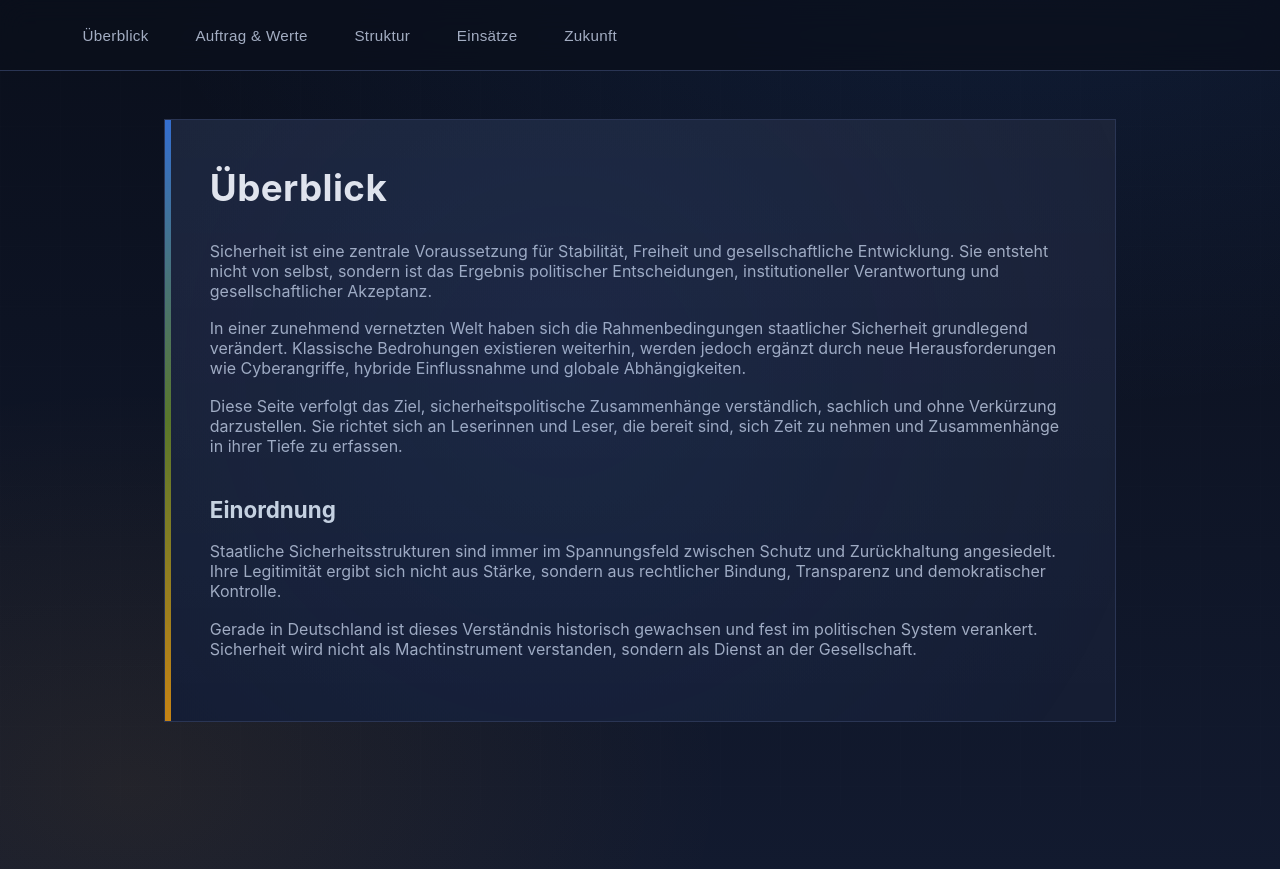
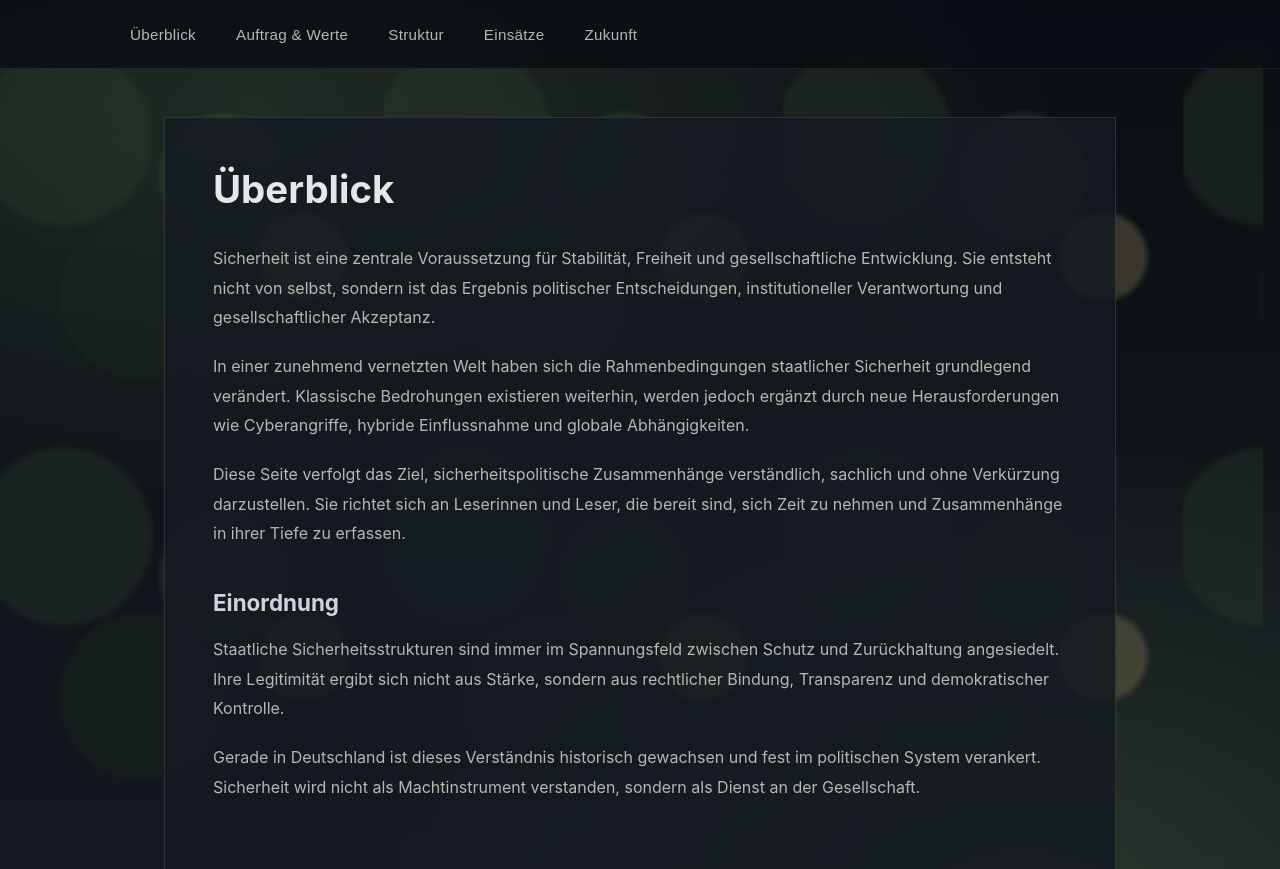
Before and after one commit to Raven1906/BundeswehrOriginal, a website: page public/index.html in a window 1280 px wide. Shown: the top 869 px of the page. Drawn offline with Linux system fonts and the light colour scheme.

Commit message:
Update style.css

```diff
--- a/public/style.css
+++ b/public/style.css
@@ -1,76 +1,75 @@
 :root{
-  --bg:#0a0f1c;
-  --bg2:#121a2f;
-  --card:#151d33;
-  --border:#2a3554;
+  --bg:#0b0f14;
+  --bg2:#141a20;
 
-  --text:#e6e8ee;
-  --muted:#a3adc2;
+  --camo1:#2f3e2f;
+  --camo2:#3b4a36;
+  --camo3:#1f2a1f;
+  --sand:#8b7d5a;
 
-  --blue:#3b82f6;
-  --amber:#f59e0b;
-  --olive:#6b8e23;
+  --text:#e5e7eb;
+  --muted:#b6b8b2;
 }
 
 /* RESET */
 *{box-sizing:border-box}
 body{
   margin:0;
-  font-family:"Inter",system-ui,sans-serif;
+  font-family:Inter,system-ui,sans-serif;
   color:var(--text);
   background:
-    radial-gradient(900px 500px at 80% -10%,rgba(59,130,246,.12),transparent),
-    radial-gradient(600px 400px at 10% 90%,rgba(245,158,11,.08),transparent),
+    radial-gradient(800px 400px at 20% 10%,rgba(47,62,47,.6),transparent),
+    radial-gradient(700px 500px at 80% 90%,rgba(59,74,54,.6),transparent),
     linear-gradient(180deg,var(--bg),var(--bg2));
   overflow-x:hidden;
 }
 
-/* ANIMATED GRID / MAP PATTERN */
+/* CAMO PATTERN (ANIMIERT!) */
 body::before{
   content:"";
   position:fixed;
   inset:0;
   z-index:-1;
-  opacity:.18;
+  opacity:.35;
   background-image:
-    linear-gradient(rgba(255,255,255,.05) 1px,transparent 1px),
-    linear-gradient(90deg,rgba(255,255,255,.05) 1px,transparent 1px);
-  background-size:60px 60px;
-  animation:mapMove 50s linear infinite;
+    radial-gradient(circle at 20% 30%,var(--camo1) 20%,transparent 22%),
+    radial-gradient(circle at 60% 40%,var(--camo2) 18%,transparent 20%),
+    radial-gradient(circle at 40% 70%,var(--camo3) 22%,transparent 24%),
+    radial-gradient(circle at 80% 60%,var(--sand) 10%,transparent 12%);
+  background-size:400px 400px;
+  animation:camoDrift 60s linear infinite;
 }
 
-@keyframes mapMove{
-  from{transform:translateY(0)}
-  to{transform:translateY(60px)}
+@keyframes camoDrift{
+  from{transform:translate(0,0)}
+  to{transform:translate(-200px,200px)}
 }
 
 /* HEADER */
 header{
   position:sticky;
   top:0;
-  z-index:10;
-  background:rgba(10,15,28,.8);
-  backdrop-filter:blur(14px);
-  border-bottom:1px solid var(--border);
+  background:rgba(11,15,20,.85);
+  backdrop-filter:blur(12px);
+  border-bottom:1px solid rgba(255,255,255,.08);
 }
 
 nav{
-  max-width:1200px;
+  max-width:1100px;
   margin:auto;
   padding:1rem 1.5rem;
   display:flex;
-  gap:.6rem;
+  gap:.5rem;
 }
 
 nav button{
   background:none;
-  border:1px solid transparent;
+  border:none;
   color:var(--muted);
-  padding:.6rem 1.1rem;
+  padding:.6rem 1rem;
+  cursor:pointer;
   font-size:.95rem;
   letter-spacing:.3px;
-  cursor:pointer;
-  transition:.3s;
   position:relative;
 }
 
@@ -79,9 +78,8 @@ nav button::after{
   position:absolute;
   left:0;right:0;bottom:-6px;
   height:2px;
-  background:linear-gradient(90deg,var(--blue),var(--amber));
-  opacity:0;
-  transform:scaleX(.3);
+  background:linear-gradient(90deg,var(--camo1),var(--sand));
+  transform:scaleX(0);
   transition:.3s;
 }
 
@@ -90,7 +88,6 @@ nav button:hover{
 }
 
 nav button:hover::after{
-  opacity:1;
   transform:scaleX(1);
 }
 
@@ -101,65 +98,42 @@ main{
   padding:3rem 1.5rem 6rem;
 }
 
-/* CONTENT SECTIONS */
+/* SECTION */
 .section{
-  background:
-    linear-gradient(180deg,rgba(255,255,255,.03),transparent),
-    var(--card);
-  border:1px solid var(--border);
-  padding:2.8rem;
-  margin-bottom:3.5rem;
+  background:rgba(20,26,32,.85);
+  border:1px solid rgba(255,255,255,.1);
+  padding:3rem;
+  margin-bottom:4rem;
   position:relative;
-  overflow:hidden;
-  animation:fadeUp .8s ease both;
+  animation:reveal .8s ease both;
 }
 
-/* animated accent stripe */
-.section::before{
-  content:"";
-  position:absolute;
-  top:0;left:0;
-  width:6px;
-  height:100%;
-  background:linear-gradient(180deg,var(--blue),var(--olive),var(--amber));
-  opacity:.8;
+/* Seiten-spezifische Akzente */
+.section.overview{border-left:6px solid var(--camo1)}
+.section.auftrag{border-left:6px solid var(--sand)}
+.section.struktur{border-left:6px solid var(--camo2)}
+.section.einsatz{border-left:6px solid #6b7280}
+.section.zukunft{border-left:6px solid #9ca3af}
+
+/* Inhalt Animation */
+@keyframes reveal{
+  from{opacity:0;transform:translateY(40px)}
+  to{opacity:1;transform:none}
 }
 
-/* floating light */
-.section::after{
-  content:"";
-  position:absolute;
-  inset:-40%;
-  background:radial-gradient(circle,rgba(59,130,246,.08),transparent 60%);
-  animation:floatLight 18s linear infinite;
-  pointer-events:none;
-}
-
-@keyframes floatLight{
-  from{transform:translate(-10%,-10%)}
-  to{transform:translate(10%,10%)}
-}
-
-/* TYPO */
 .section h1{
   margin-top:0;
-  font-size:2.3rem;
-  letter-spacing:.4px;
+  font-size:2.4rem;
 }
 
 .section h2{
   margin-top:2.5rem;
   font-size:1.4rem;
-  color:#cbd5e1;
+  color:#d1d5db;
 }
 
 .section p{
-  margin:1.1rem 0;
+  margin:1.2rem 0;
   color:var(--muted);
+  line-height:1.85;
 }
-
-/* REVEAL */
-@keyframes fadeUp{
-  from{opacity:0;transform:translateY(30px)}
-  to{opacity:1;transform:none}
-}
```
